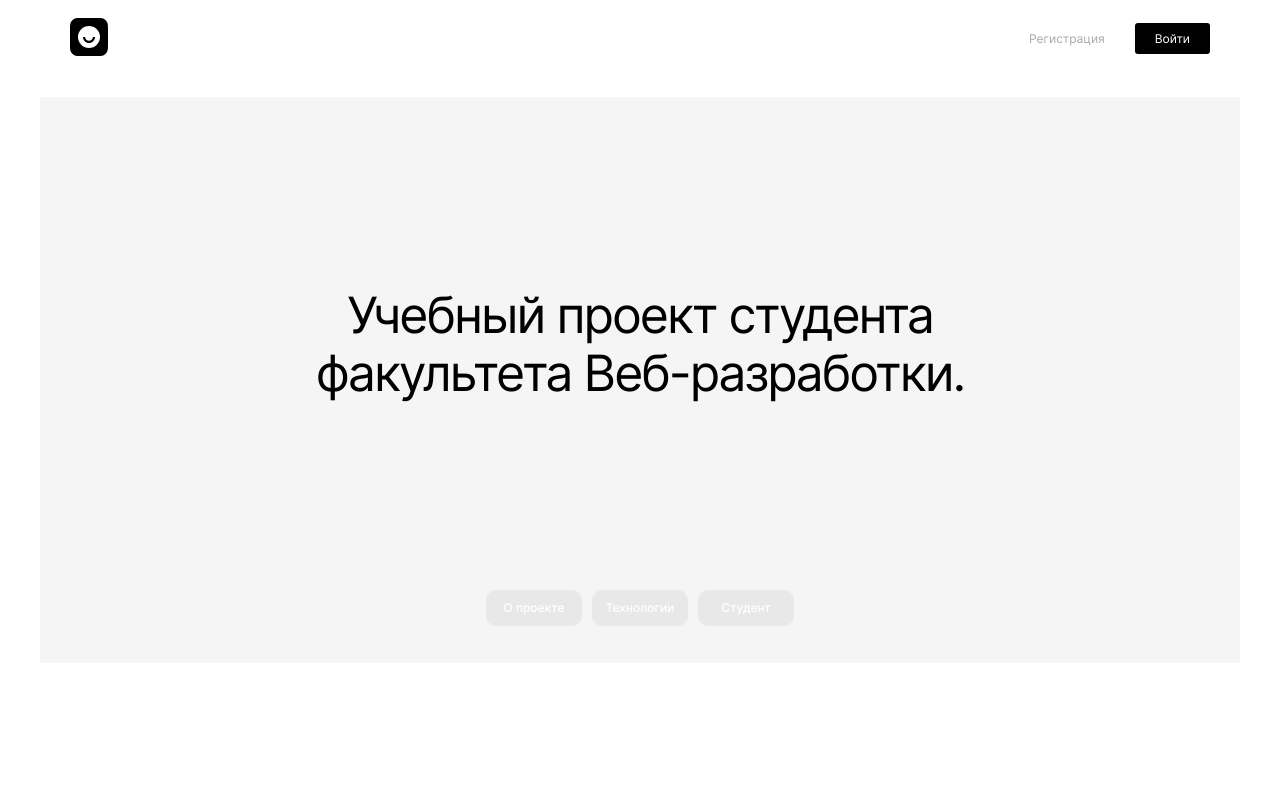
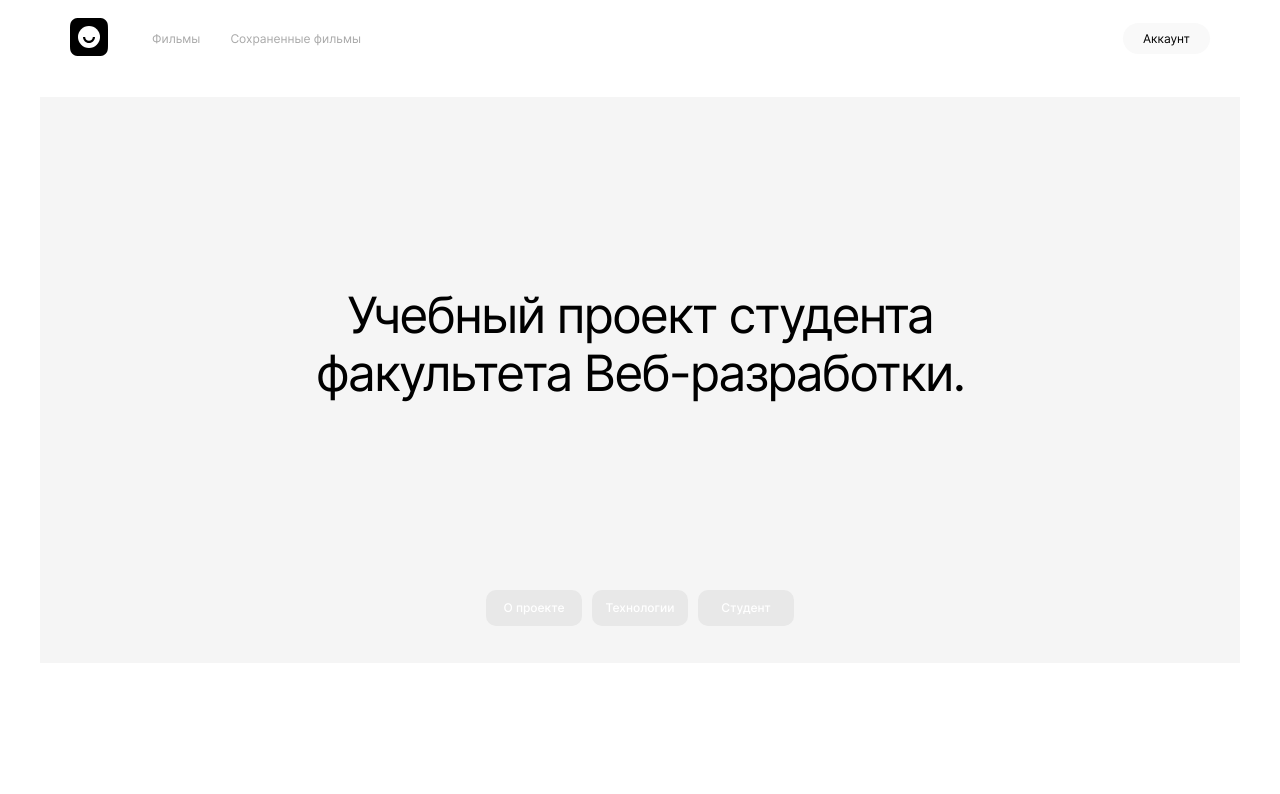
Before and after one commit to MorphineMePlz/movies-explorer-frontend, a React (Create React App) app: page / in a window 1280 px wide. Shown: the top 794 px of the page. Built offline with nearby package versions, Linux system fonts and the light colour scheme.

Commit message:
feat: protectedRoute profile

```diff
--- a/src/components/App/App.js
+++ b/src/components/App/App.js
@@ -10,7 +10,7 @@ import Registration from '../Registration/Registration';
 import NotFound from '../NotFound/NotFound';
 
 // import Preloader from "../Preloader/Preloader";
-// import ProtectedRoute from '../ProtectedRoute/ProtectedRoute';
+import ProtectedRoute from '../ProtectedRoute/ProtectedRoute';
 
 import { PROFILE_MOCK_DATA } from '../../utils';
 
@@ -18,7 +18,7 @@ import './App.css';
 
 
 function App() {
-  const [isLoggedIn, setLoggedIn] = useState(false);
+  const [isLoggedIn, setLoggedIn] = useState(true);
 
   return (
     <div className="App">
@@ -55,20 +55,10 @@ function App() {
             </>
           }
           />
-          {/* <Route path='/saved-movies' element={
-            <ProtectedRoute loggedIn={loggedIn}>
-              <Header loggedIn={loggedIn} />
-              <SavedMovies />
-              <Footer />
+          <Route path='/profile' element={
+            <ProtectedRoute loggedIn={isLoggedIn}>
+              <Profile data={PROFILE_MOCK_DATA} />
             </ProtectedRoute>
-          }
-          /> */}
-          <Route path='/profile' element={
-            // <ProtectedRoute loggedIn={loggedIn}>
-
-            <Profile data={PROFILE_MOCK_DATA} />
-            /* <Profile /> */
-            /* </ProtectedRoute> */
           }
           />
           <Route path='*' element={<NotFound />} />
```
